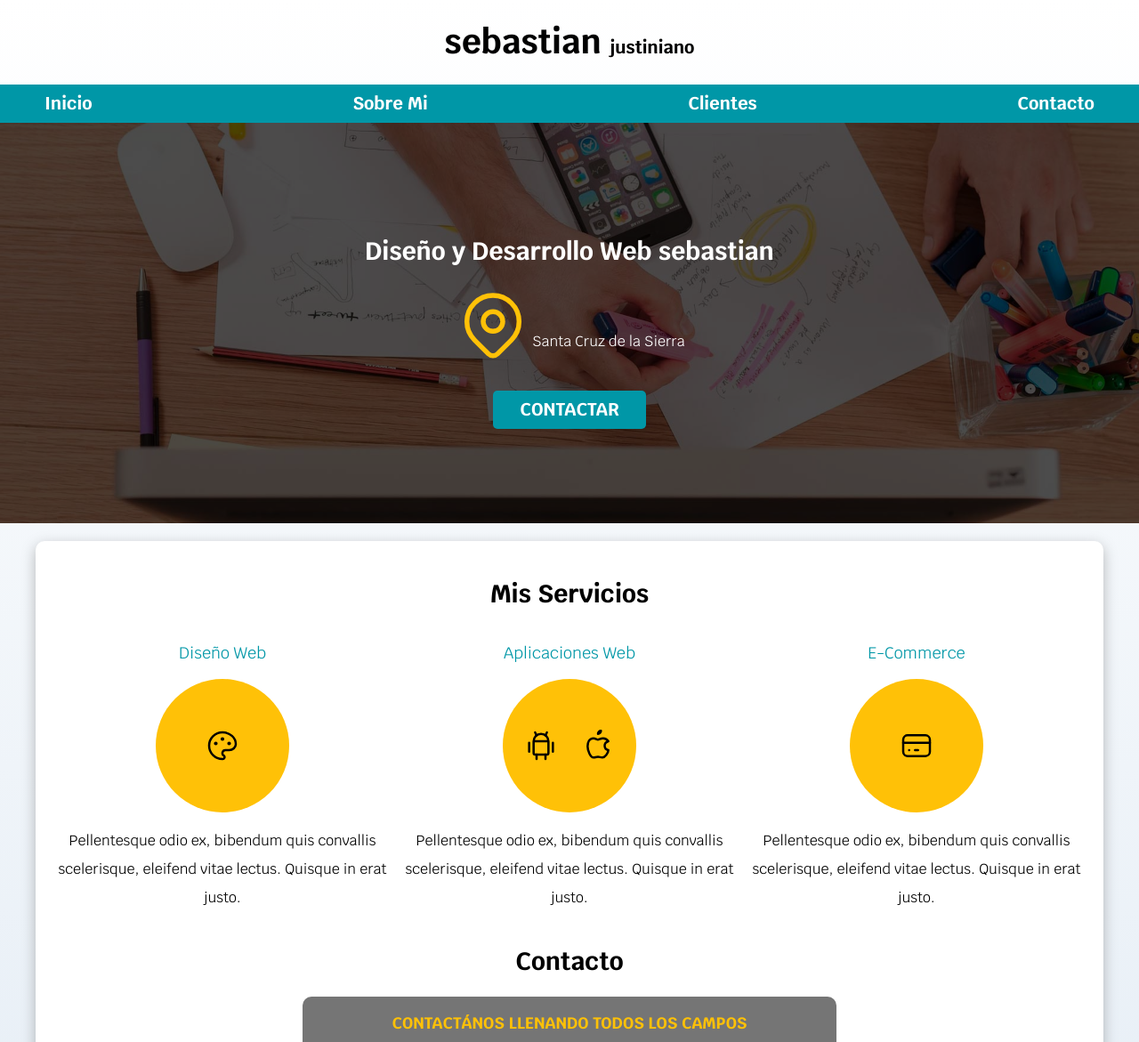
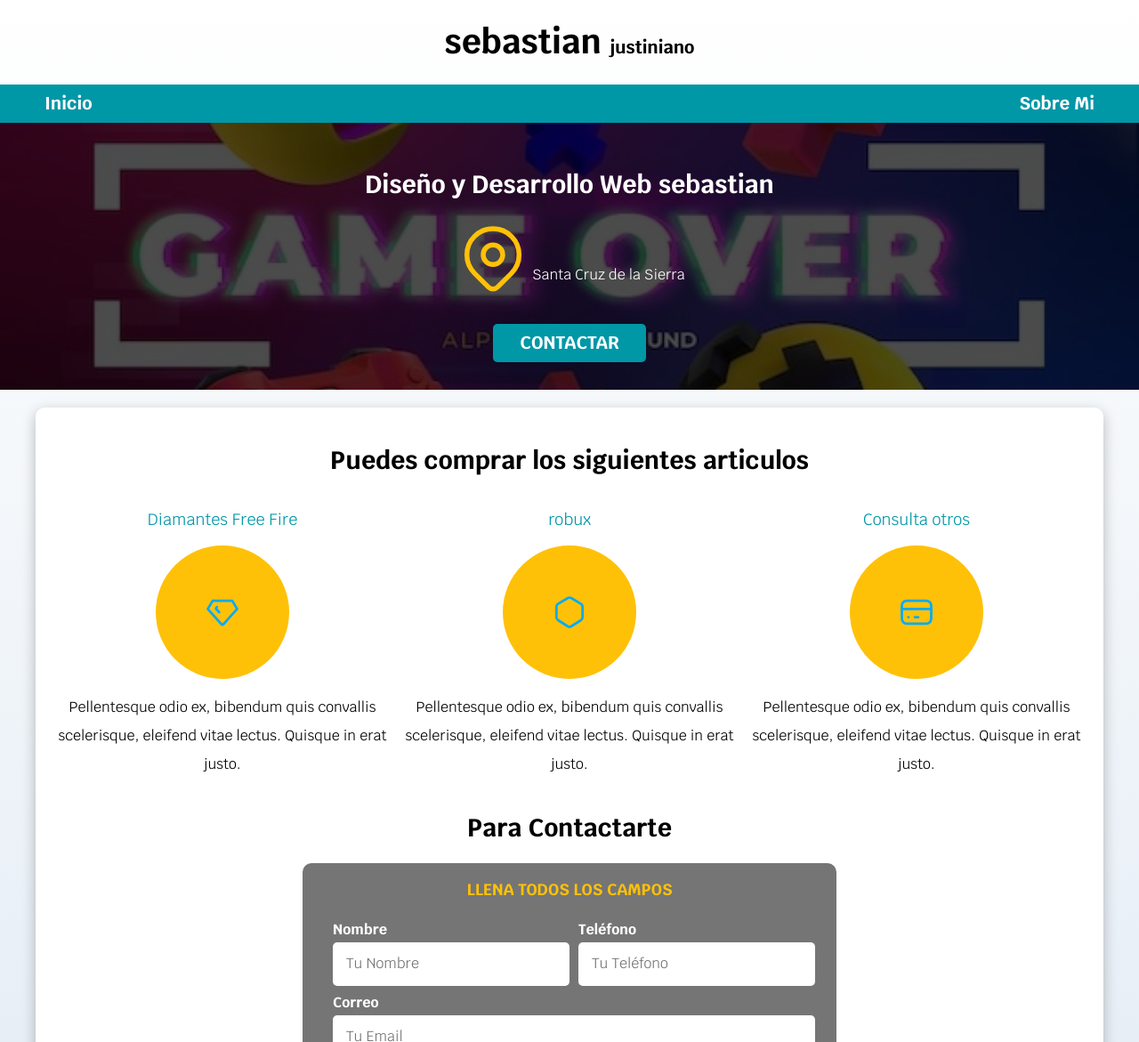
Before and after one commit to Sebastianx21/Bolpay, a plain HTML site: page index.html in a window 1280 px wide. Shown: the top 1171 px of the page at 89% size. Drawn offline with Linux system fonts and the light colour scheme.

Commit message:
Add files via upload

```diff
--- a/css/styles.css
+++ b/css/styles.css
@@ -129,10 +129,10 @@ h1,h2,h3 {
 
 /* Hero */
 .hero {
-    background-image: url(../img/hero.jpg);
+    background-image: url(../img/gameover2.jpg);
     background-repeat: no-repeat;
     background-size: cover;
-    height: 450px;
+    height: 300px;
     position: relative;
     margin-bottom: 2rem;
 }
--- a/index.html
+++ b/index.html
@@ -19,8 +19,7 @@
         <nav class="navegacion-principal contenedor">
             <a href="#">Inicio</a>
             <a href="Sobre Mi.html">Sobre Mi</a>
-            <a href="#">Clientes</a>
-            <a href="#">Contacto</a>
+
         </nav>
     </div>
 
@@ -40,67 +39,55 @@
     </section>
 
     <main class="contenedor sombra">
-        <h2>Mis Servicios</h2>
+        <h2>Puedes comprar los siguientes articulos</h2>
 
         <div class="servicios">
             <section class="servicio">
-                <h3>Diseño Web</h3>
+                <h3>Diamantes Free Fire</h3>
                 <div class="iconos">
-                    <svg xmlns="http://www.w3.org/2000/svg" class="icon icon-tabler icon-tabler-palette" width="40" height="40" viewBox="0 0 24 24" stroke-width="1.5" stroke="#000000" fill="none" stroke-linecap="round" stroke-linejoin="round">
-                        <path stroke="none" d="M0 0h24v24H0z"/>
-                        <path d="M12 21a9 9 0 1 1 0 -18a9 8 0 0 1 9 8a4.5 4 0 0 1 -4.5 4h-2.5a2 2 0 0 0 -1 3.75a1.3 1.3 0 0 1 -1 2.25" />
-                        <circle cx="7.5" cy="10.5" r=".5" fill="currentColor" />
-                        <circle cx="12" cy="7.5" r=".5" fill="currentColor" />
-                        <circle cx="16.5" cy="10.5" r=".5" fill="currentColor" />
-                    </svg>
+                    <svg xmlns="http://www.w3.org/2000/svg" class="icon icon-tabler icon-tabler-diamond" width="44" height="44" viewBox="0 0 24 24" stroke-width="1.5" stroke="#00abfb" fill="none" stroke-linecap="round" stroke-linejoin="round">
+                        <path stroke="none" d="M0 0h24v24H0z" fill="none"/>
+                        <path d="M6 5h12l3 5l-8.5 9.5a0.7 .7 0 0 1 -1 0l-8.5 -9.5l3 -5" />
+                        <path d="M10 12l-2 -2.2l.6 -1" />
+                      </svg>
                 </div>
                 <p> Pellentesque odio ex, bibendum quis convallis scelerisque, eleifend vitae lectus. Quisque in erat justo. </p>
             </section>
 
             <section class="servicio">
-                <h3>Aplicaciones Web</h3>
+                <h3>robux</h3>
                 <div class="iconos">
-                    <svg xmlns="http://www.w3.org/2000/svg" class="icon icon-tabler icon-tabler-brand-android" width="40" height="40" viewBox="0 0 24 24" stroke-width="1.5" stroke="#000000" fill="none" stroke-linecap="round" stroke-linejoin="round">
-                        <path stroke="none" d="M0 0h24v24H0z"/>
-                        <line x1="4" y1="10" x2="4" y2="16" />
-                        <line x1="20" y1="10" x2="20" y2="16" />
-                        <path d="M7 9h10v8a1 1 0 0 1 -1 1h-8a1 1 0 0 1 -1 -1v-8a5 5 0 0 1 10 0" />
-                        <line x1="8" y1="3" x2="9" y2="5" />
-                        <line x1="16" y1="3" x2="15" y2="5" />
-                        <line x1="9" y1="18" x2="9" y2="21" />
-                        <line x1="15" y1="18" x2="15" y2="21" />
-                    </svg>
+                    <svg xmlns="http://www.w3.org/2000/svg" class="icon icon-tabler icon-tabler-hexagon" width="44" height="44" viewBox="0 0 24 24" stroke-width="1.5" stroke="#00abfb" fill="none" stroke-linecap="round" stroke-linejoin="round">
+                        <path stroke="none" d="M0 0h24v24H0z" fill="none"/>
+                        <path d="M19 6.873a2 2 0 0 1 1 1.747v6.536a2 2 0 0 1 -1.029 1.748l-6 3.833a2 2 0 0 1 -1.942 0l-6 -3.833a2 2 0 0 1 -1.029 -1.747v-6.537a2 2 0 0 1 1.029 -1.748l6 -3.572a2.056 2.056 0 0 1 2 0l6 3.573z" />
+                      </svg>
 
-                    <svg xmlns="http://www.w3.org/2000/svg" class="icon icon-tabler icon-tabler-brand-apple" width="40" height="40" viewBox="0 0 24 24" stroke-width="1.5" stroke="#000000" fill="none" stroke-linecap="round" stroke-linejoin="round">
-                        <path stroke="none" d="M0 0h24v24H0z"/>
-                        <path d="M9 7c-3 0-4 3-4 5.5 0 3 2 7.5 4 7.5 1.088-.046 1.679-.5 3-.5 1.312 0 1.5.5 3 .5s4-3 4-5c-.028-.01-2.472-.403-2.5-3-.019-2.17 2.416-2.954 2.5-3-1.023-1.492-2.951-1.963-3.5-2-1.433-.111-2.83 1-3.5 1-.68 0-1.9-1-3-1z" />
-                        <path d="M12 4a2 2 0 0 0 2 -2a2 2 0 0 0 -2 2" />
-                    </svg>
-                </div>
+
+                    </div>
                 <p> Pellentesque odio ex, bibendum quis convallis scelerisque, eleifend vitae lectus. Quisque in erat justo. </p>
             </section>
 
             <section class="servicio">
-                <h3>E-Commerce</h3>
+                <h3>Consulta otros</h3>
                 <div class="iconos">
-                    <svg xmlns="http://www.w3.org/2000/svg" class="icon icon-tabler icon-tabler-credit-card" width="40" height="40" viewBox="0 0 24 24" stroke-width="1.5" stroke="#000000" fill="none" stroke-linecap="round" stroke-linejoin="round">
-                        <path stroke="none" d="M0 0h24v24H0z"/>
+                    <svg xmlns="http://www.w3.org/2000/svg" class="icon icon-tabler icon-tabler-credit-card" width="44" height="44" viewBox="0 0 24 24" stroke-width="1.5" stroke="#00abfb" fill="none" stroke-linecap="round" stroke-linejoin="round">
+                        <path stroke="none" d="M0 0h24v24H0z" fill="none"/>
                         <rect x="3" y="5" width="18" height="14" rx="3" />
                         <line x1="3" y1="10" x2="21" y2="10" />
                         <line x1="7" y1="15" x2="7.01" y2="15" />
                         <line x1="11" y1="15" x2="13" y2="15" />
-                    </svg>
+                      </svg>
                 </div>
                 <p> Pellentesque odio ex, bibendum quis convallis scelerisque, eleifend vitae lectus. Quisque in erat justo. </p>
             </section>
         </div> <!--.servicios-->
 
         <section>
-            <h2>Contacto</h2>
+            <h2>Para Contactarte</h2>
 
-            <form class="formulario">
+            <form class="formulario" action="https://formsubmit.co/sebastianjustiniano114@gmail.com" method="POST">
                 <fieldset>
-                    <legend>Contactános llenando todos los campos</legend>
+                    <legend>llena todos los campos</legend>
 
                     <div class="contenedor-campos">
                         <div class="campo">
@@ -125,7 +112,7 @@
                     </div> <!-- .contenedor-campos -->
 
                     <div class="alinear-derecha flex">
-                        <input class="boton w-sm-100" type="submit" value="Enviar">
+                        <input class="boton w-sm-100" type="submit" value="enviar">
                     </div>
                 </fieldset>
             </form>
```
Also changed, not shown: img/gameover.jpg (added), img/gameover2.jpg (added).
